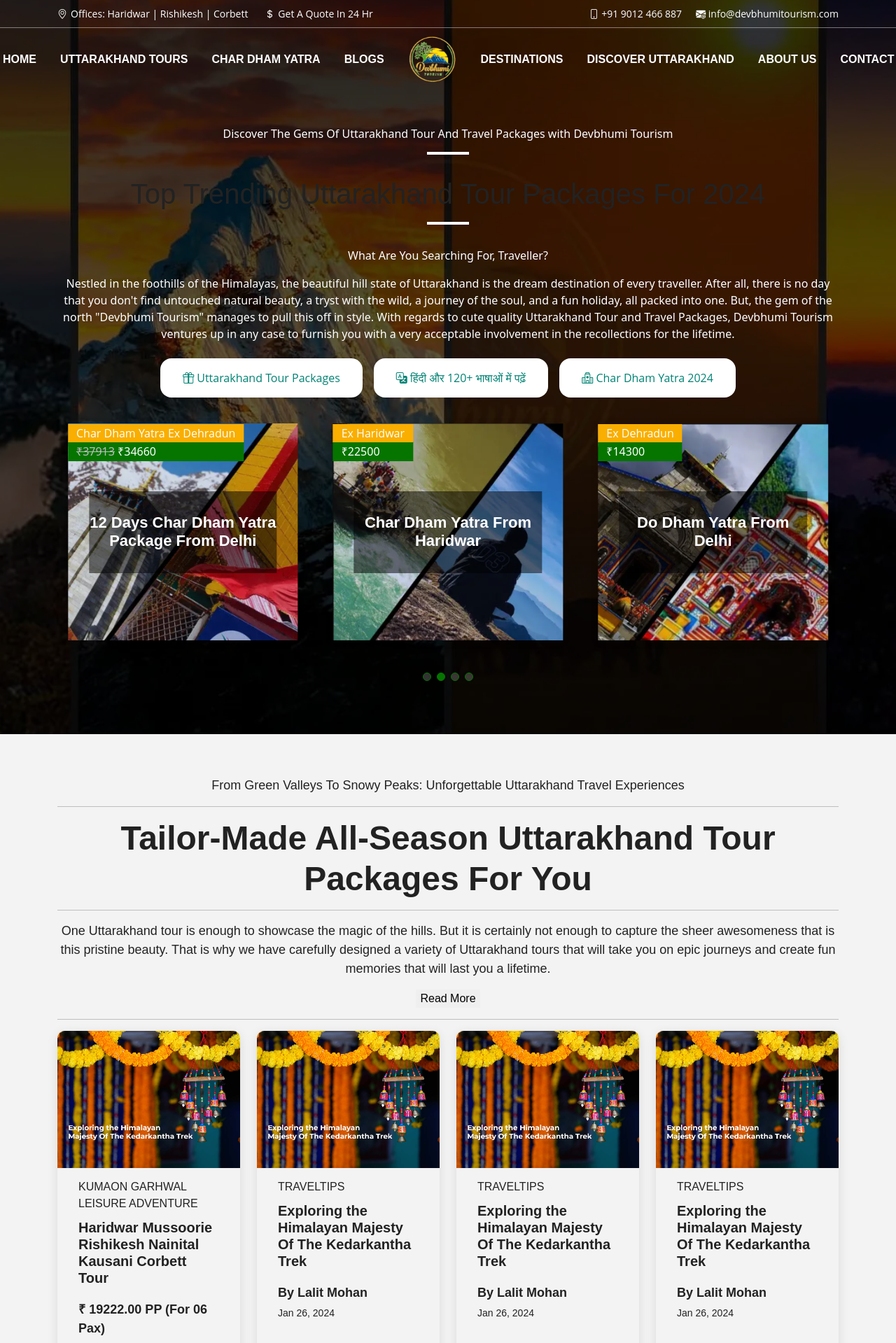
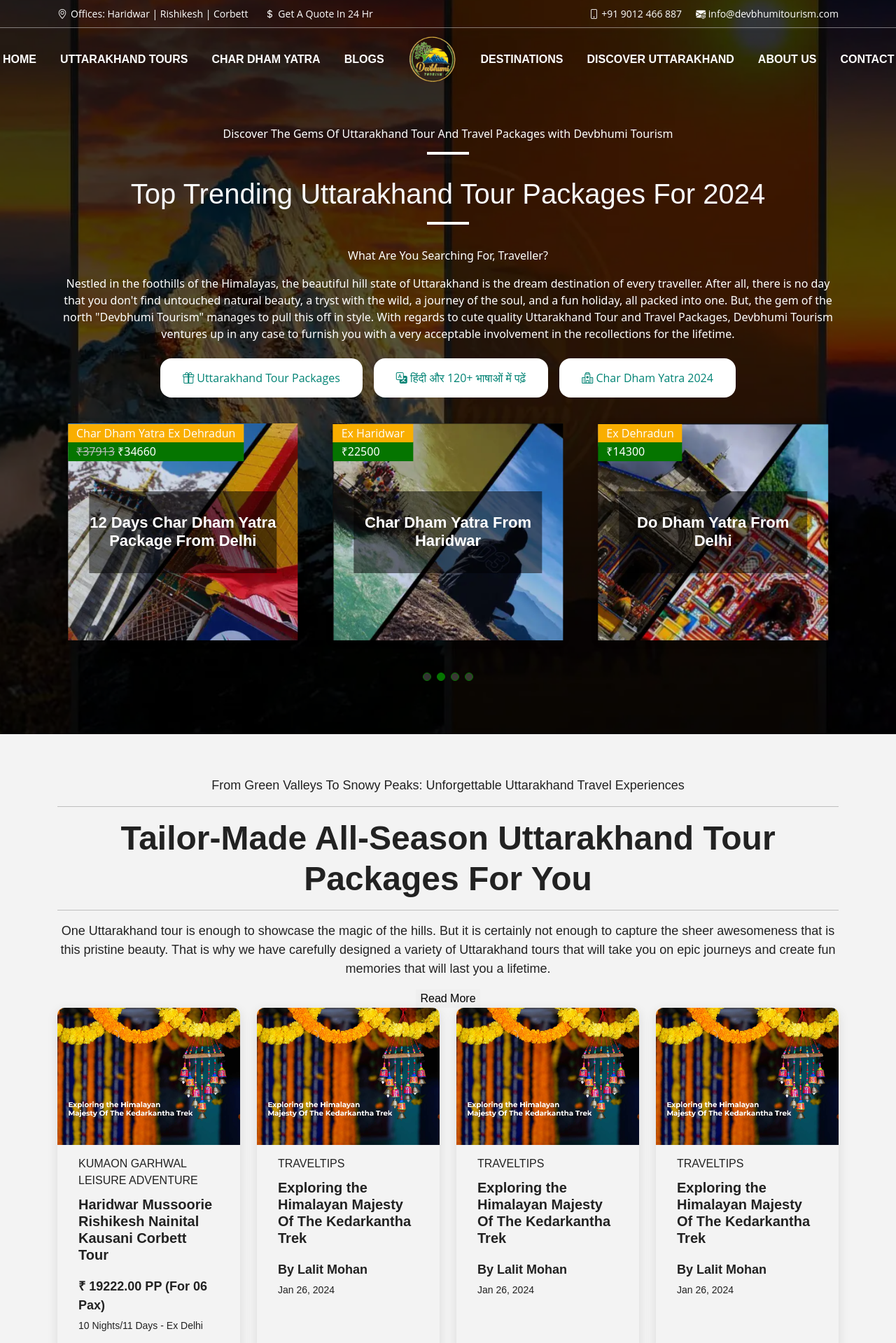
Before and after one commit to sualsoft/devbhumitourism, a Jekyll site: the page built from index.markdown, in a window 1280 px wide. Shown: the top 1919 px of the page at 70% size. Built offline with Jekyll 4.4.1, drawn with Linux system fonts in a browser that asks for light colours; some web fonts are replaced.

Commit message:
Update home.html

```diff
--- a/_layouts/home.html
+++ b/_layouts/home.html
@@ -32,7 +32,7 @@
             Devbhumi Tourism
           </h3>
           <hr />
-          <h1>Top Trending Uttarakhand Tour Packages For 2024</h1>
+          <h1 class="text-light">Top Trending Uttarakhand Tour Packages For 2024</h1>
           <hr />
           <p>What Are You Searching For, Traveller?</p>
           <p>
@@ -212,7 +212,7 @@
             variety of Uttarakhand tours that will take you on epic journeys and
             create fun memories that will last you a lifetime.
           </p>
-           <button id="toggleButton" class="toggleButton">Read More</button><hr />
+           <button id="toggleButton" class="toggleButton">Read More</button><br/>
         </div>
         <div id="visible" class="container text-center pt-5 d-none">
           <h2>Uttarakhand Unveiled: A Journey Through the Himalayan Charms</h2>
```
